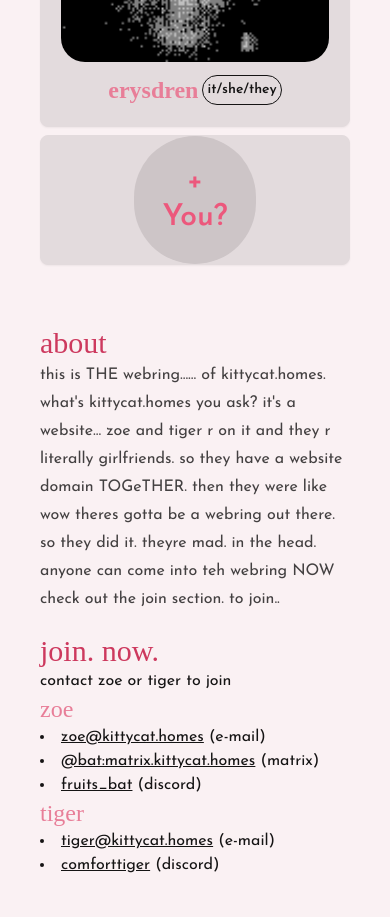
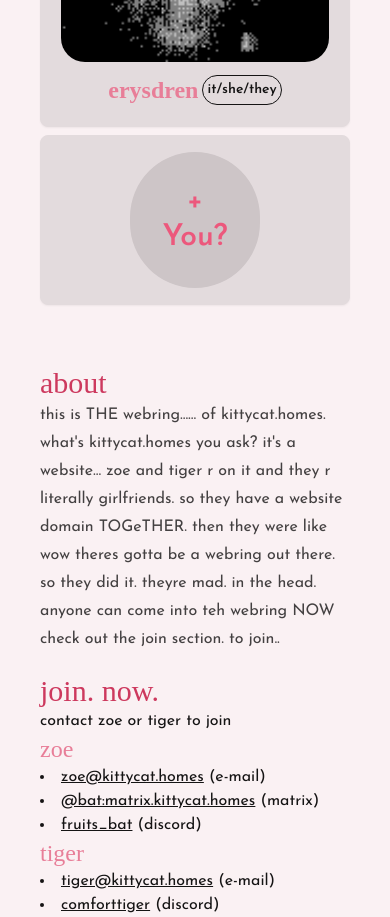
Before and after one commit to kittycat-homes/webring, a Nuxt app: page / in a window 390 px wide. Shown: the part 1620-2537 px from the top of the page. Built offline with nearby package versions, Linux system fonts and the light colour scheme; a web font is replaced by a local one.

Commit message:
fix a few layout issues on the home page

```diff
--- a/components/MemberList.vue
+++ b/components/MemberList.vue
@@ -3,12 +3,12 @@
     <h2 class="font-display text-3xl text-primary">who's in here.........</h2>
     <div class="@container">
       <div
-        class="grid gap-2 @sm:grid-cols-3 @xl:grid-cols-4 @4xl:grid-cols-6 @7xl:grid-cols-8"
+        class="grid @xs:grid-cols-2 gap-2 @sm:grid-cols-3 @xl:grid-cols-4 @4xl:grid-cols-6 @7xl:grid-cols-8"
       >
         <MemberCard v-for="member in members" :member="member" />
-        <a class="btn h-full text-3xl" href="./#join"
+        <a class="btn h-full p-4 text-3xl" href="./#join"
           ><div
-            class="flex aspect-square items-center justify-center rounded-full bg-base-300 p-7"
+            class="flex aspect-square items-center justify-center rounded-full bg-base-300 p-8"
           >
             <h3 class="text-accent">+<br />You?</h3>
           </div></a
```
